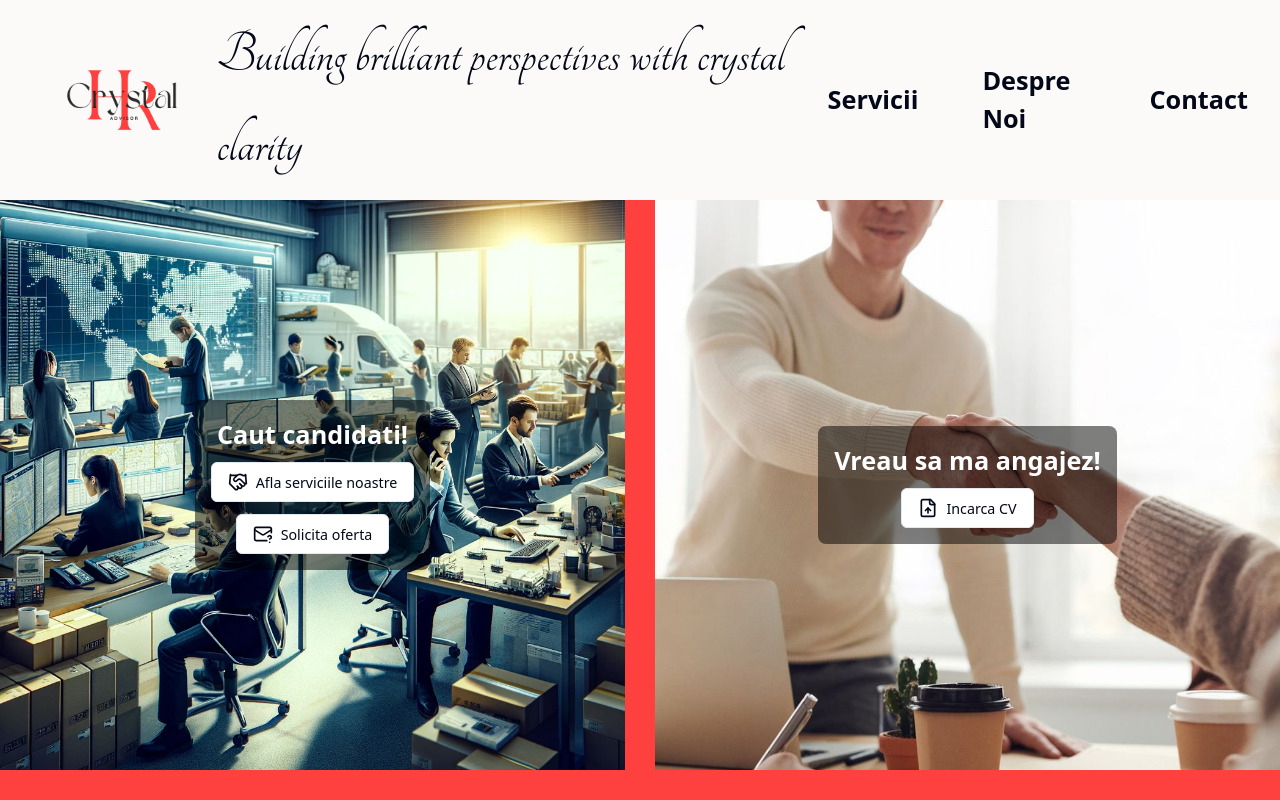
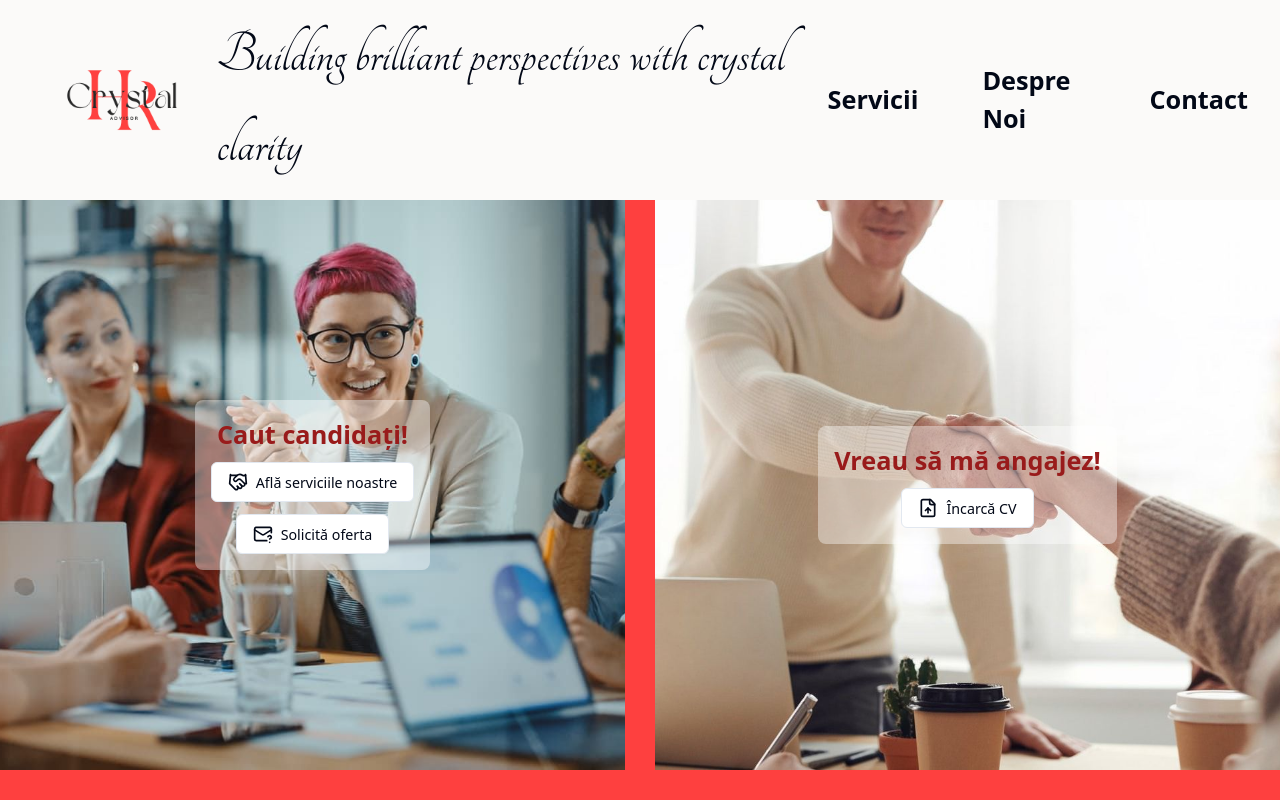
Before and after one commit to suntruxi/crystal-hrAdvisor, a Next.js app: page / in a window 1280 px wide. Shown: the top 800 px of the page. Built offline with nearby package versions, Linux system fonts and the light colour scheme.

Commit message:
added diacritice prima pagina

```diff
--- a/components/HomePageHero.tsx
+++ b/components/HomePageHero.tsx
@@ -29,7 +29,7 @@ const HomePageHero = () => {
       <motion.div
         className="w-full h-[75vh] flex items-center justify-center border-[#fe403f] border-t-[10px] border-b-[10px] xl:border-t-0 xl:border-r-[15px] xl:border-b-[30px]"
         style={{
-          backgroundImage: `url(/images/stanga-test.jpg)`,
+          backgroundImage: `url(/images/stanga.jpg)`,
           backgroundSize: "cover",
           backgroundPosition: "center",
         }}
@@ -42,9 +42,9 @@ const HomePageHero = () => {
         viewport={{ once: true }}
       >
         {" "}
-        <div className="bg-black bg-opacity-50 p-4 flex flex-col justify-center items-center rounded-lg">
-          <h1 className="font-sans text-lg text-white font-semibold">
-            Caut candidati!
+        <div className="bg-white bg-opacity-40 p-4 flex flex-col justify-center items-center rounded-lg">
+          <h1 className="font-sans text-lg text-red-800 font-semibold">
+            Caut candidați!
           </h1>
           <Link href="/servicii">
             <Button
@@ -52,7 +52,7 @@ const HomePageHero = () => {
               className="font-sans hover:bg-red-800 hover:text-white mt-2"
             >
               <Handshake className="w-5 h-5 mr-2" />
-              Afla serviciile noastre
+              Află serviciile noastre
             </Button>
           </Link>
           <Link href="/solicita-oferta">
@@ -61,7 +61,7 @@ const HomePageHero = () => {
               className=" font-sans hover:bg-red-800 hover:text-white mt-3"
             >
               <MailQuestion className="w-5 h-5 mr-2" />
-              Solicita oferta
+              Solicită oferta
             </Button>
           </Link>
         </div>
@@ -75,7 +75,7 @@ const HomePageHero = () => {
           initial={{ opacity: 0 }}
           style={{ transition: "opacity  0.3s ease" }}
         >
-          <ChevronsLeft className="w-20 h-20 mr-2 text-white" />
+          <ChevronsLeft className="w-20 h-20 mr-2 text-[#fe403f]" />
         </motion.div>
       </motion.div>
       <motion.div
@@ -105,17 +105,17 @@ const HomePageHero = () => {
         >
           <ChevronsRight className="w-20 h-20 text-[#fe403f]" />
         </motion.div>
-        <div className="bg-black bg-opacity-50 p-4 flex flex-col justify-center items-center rounded-lg">
-          <h1 className="font-sans text-lg text-white font-semibold">
-            Vreau sa ma angajez!
+        <div className="bg-white bg-opacity-40 p-4 flex flex-col justify-center items-center rounded-lg">
+          <h1 className="font-sans text-lg text-red-800 font-semibold">
+            Vreau să mă angajez!
           </h1>
-          <Link href="/upload">
+          <Link href="/incarca-cv">
             <Button
               variant="outline"
               className="font-sans hover:bg-red-800 hover:text-white mt-2"
             >
               <FileUp className="w-5 h-5 mr-2" />
-              Incarca CV
+              Încarcă CV
             </Button>
           </Link>
         </div>
```
